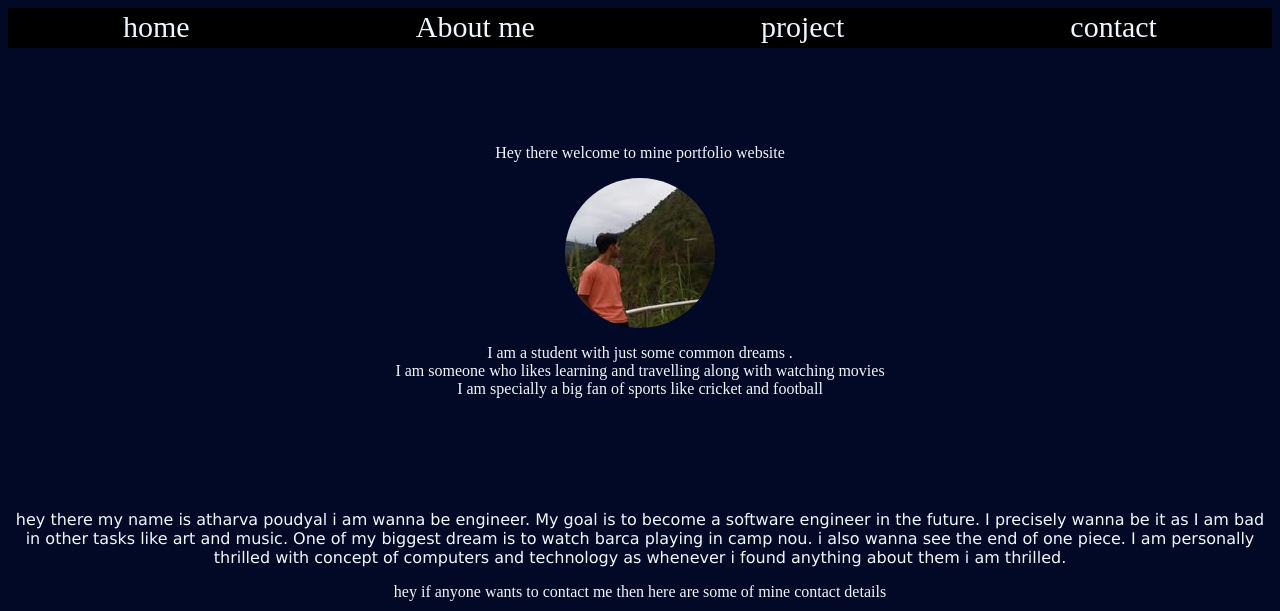
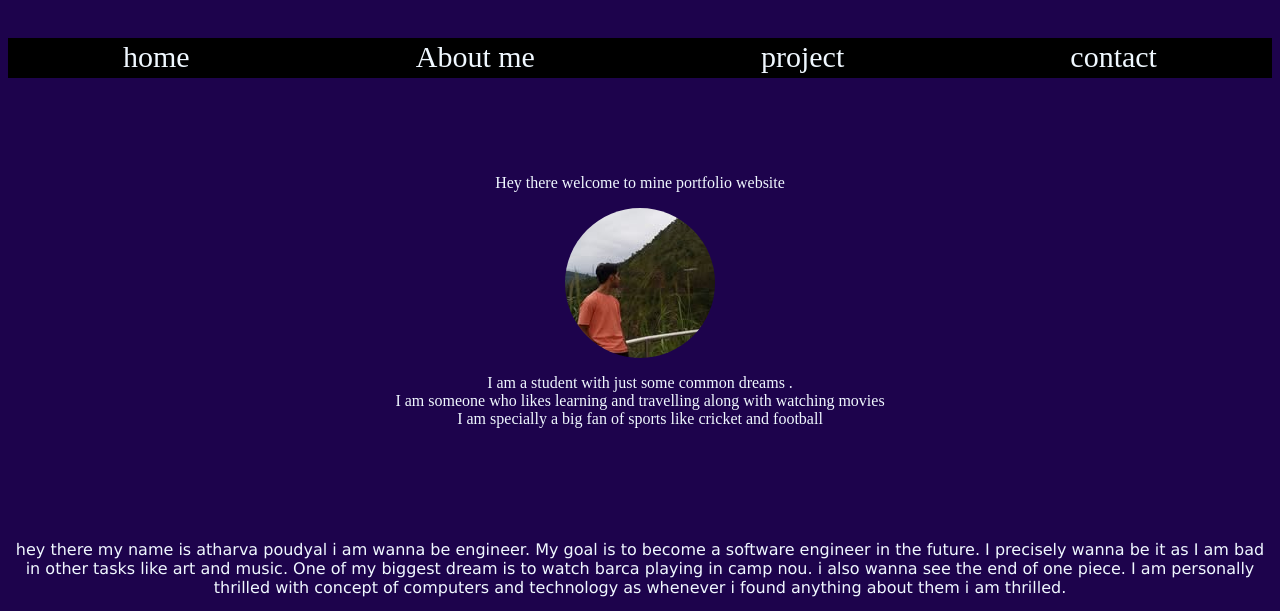
Before and after one commit to atharvapoudel937-tech/html-css, a plain HTML site: page index.html in a window 1280 px wide. Shown: the top 611 px of the page. Drawn offline with Linux system fonts and the light colour scheme.

Commit message:
Update stylesheet.css

```diff
--- a/stylesheet.css
+++ b/stylesheet.css
@@ -1,6 +1,9 @@
 body{
-    background-color: rgb(2, 9, 38);
+    background-color: rgb(29, 3, 76);
     color: aliceblue;
+    display: flex;
+    flex-wrap: wrap;
+    flex-direction: column;
 }
 #start{
     background-color: black;
```
